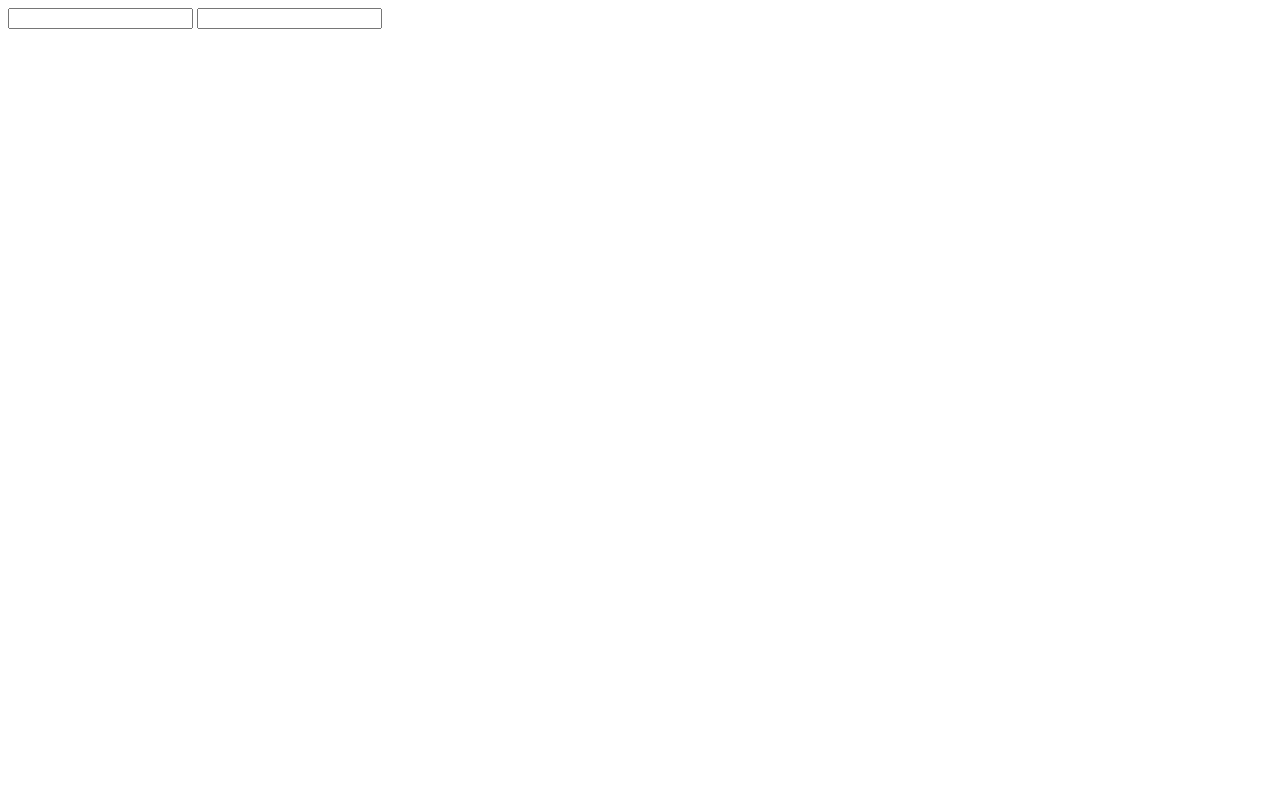
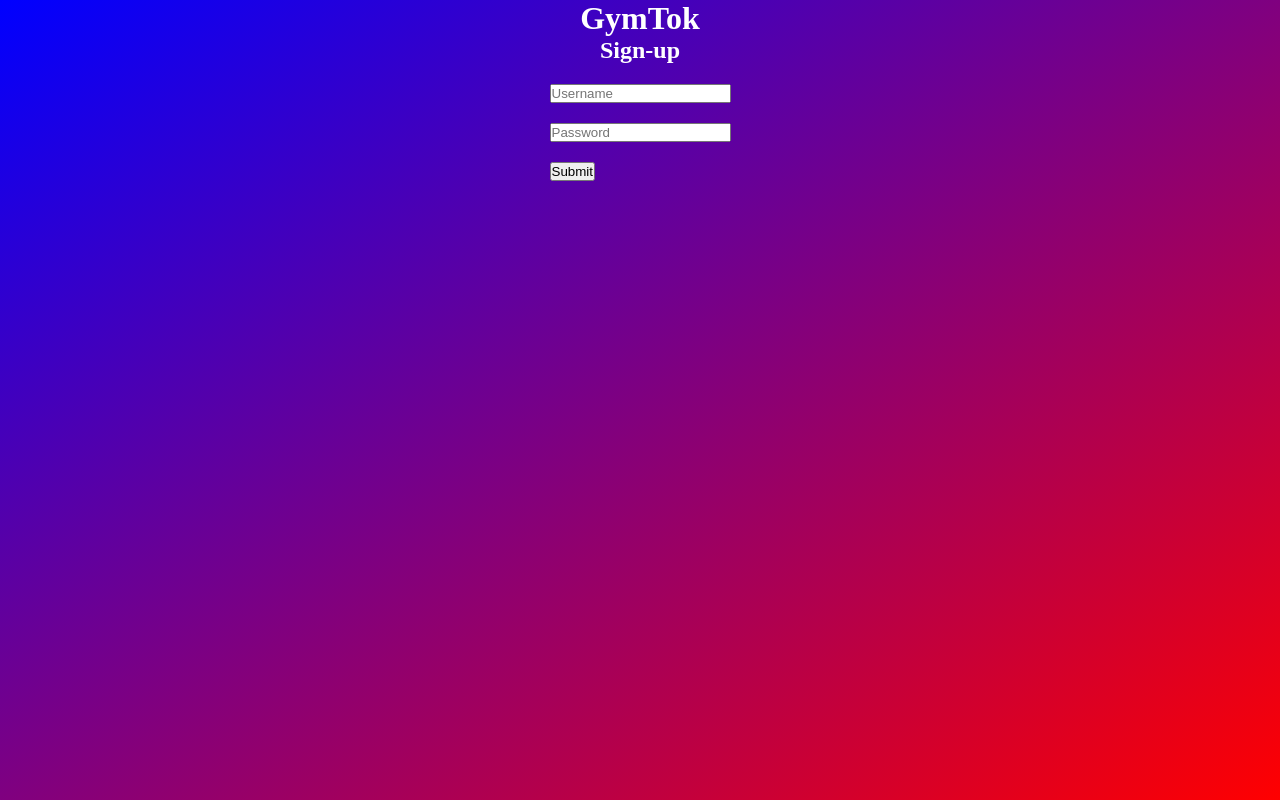
Before and after one commit to RyanSchmit/Sign-up-form, a plain HTML site: page index.html in a window 1280 px wide. Drawn offline with Linux system fonts and the light colour scheme.

Commit message:
basic styling

```diff
--- a/index.html
+++ b/index.html
@@ -4,13 +4,18 @@
 	<meta charset="UTF-8">
 	<meta http-equiv="X-UA-Compatible" content="IE=edge">
 	<meta name="viewport" content="width=device-width, initial-scale=1.0">
-	<link rel="stylesheet" href="style.css">
-	<title>Document</title>
+	<link rel="stylesheet" href="./style.css">
+	<link rel="shortcut icon" href="./logo.png" type="image/x-icon">
+	<script src="./script.js" defer></script>
+	<title>GymTok Sign-up page</title>
 </head>
 <body>
-	<form action="">
-		<input type="email">
-		<input type="password">
+	<h1>GymTok</h1>
+	<h2>Sign-up</h2>
+	<form class="form" action="example.com/path" method="post">
+		<input type="text" id="username" placeholder="Username" name="username">
+		<input type="password" id="password" placeholder="Password" name="password">
+		<button type="submit">Submit</button>
 	</form>
 </body>
 </html>
--- a/style.css
+++ b/style.css
@@ -0,0 +1,18 @@
+* {
+	padding: 0;
+	margin: 0;
+}
+
+body {
+	display: flex;
+	flex-direction: column;
+	align-items: center;
+	background-image: linear-gradient(to bottom right, blue, red);
+	background-size: 100vw 100vh;
+	color: white;
+}
+
+input {
+	display: block;
+	margin: 20px 0px;
+}
```
Also changed, not shown: logo.png (added), script.js (added).
